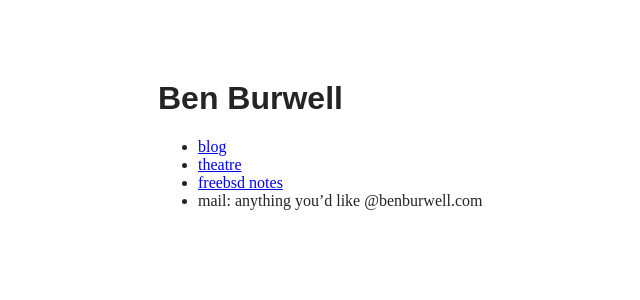
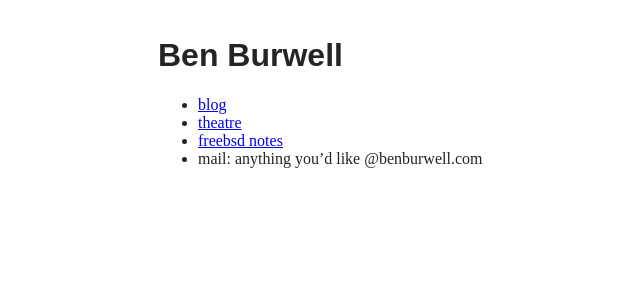
Before and after one commit to benburwell/benburwell.github.io, a Jekyll site: the page built from index.md, in a window 1280 px wide. Shown: the top 300 px of the page, without its empty margins (162-802 px from the left). Built offline with Jekyll 4.4.1, drawn with Linux system fonts in a browser that asks for light colours.

Commit message:
Remove CSS media query

```diff
--- a/_layouts/master.html
+++ b/_layouts/master.html
@@ -9,13 +9,9 @@
     <style>
       body {
         max-width: 40rem;
-        margin: 1rem;
+        padding: 1rem;
+        margin: auto;
         color: #242424;
-      }
-      @media (min-width: 40rem) {
-        body {
-          margin: 5rem auto;
-        }
       }
       h1, h2, h3, h4, h5, h6 {
         font-family: sans-serif;
```
